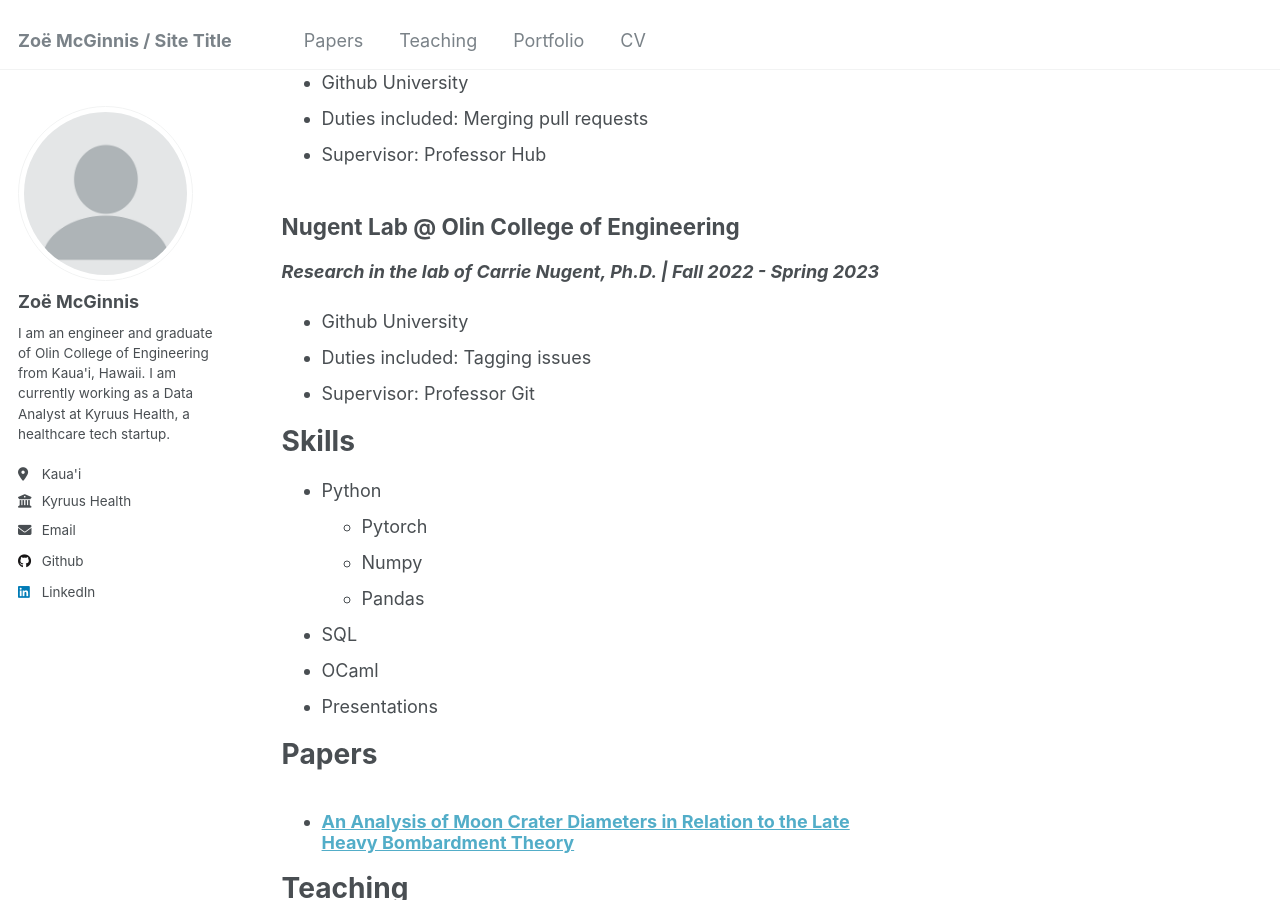
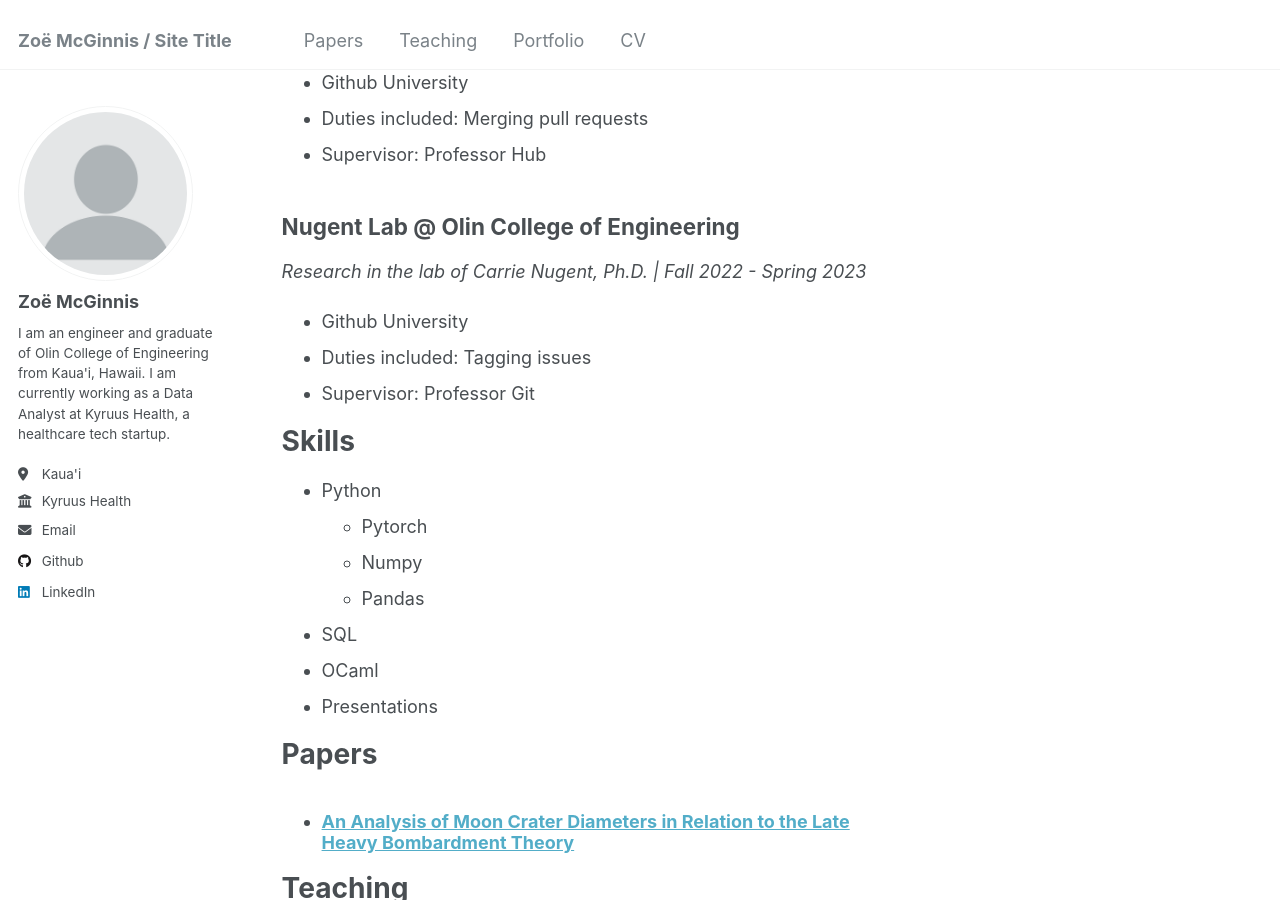
Before and after one commit to Mickmcginnis/zmcginnis, a Jekyll site: the page built from _pages/cv.md, in a window 1280 px wide and 900 px high, scrolled down 705 px. Built offline with Jekyll 4.4.1, drawn with Linux system fonts in a browser that asks for light colours.

Commit message:
Formatting cv

```diff
--- a/_pages/cv.md
+++ b/_pages/cv.md
@@ -31,7 +31,7 @@ ___Research in the lab of Paul Ruvolo, Ph.D. | Summer 2023___
   * Supervisor: Professor Hub
 
 ## Nugent Lab @ Olin College of Engineering
-___Research in the lab of Carrie Nugent, Ph.D. | Fall 2022 - Spring 2023___
+_Research in the lab of Carrie Nugent, Ph.D. | Fall 2022 - Spring 2023_
   * Github University
   * Duties included: Tagging issues
   * Supervisor: Professor Git
```
